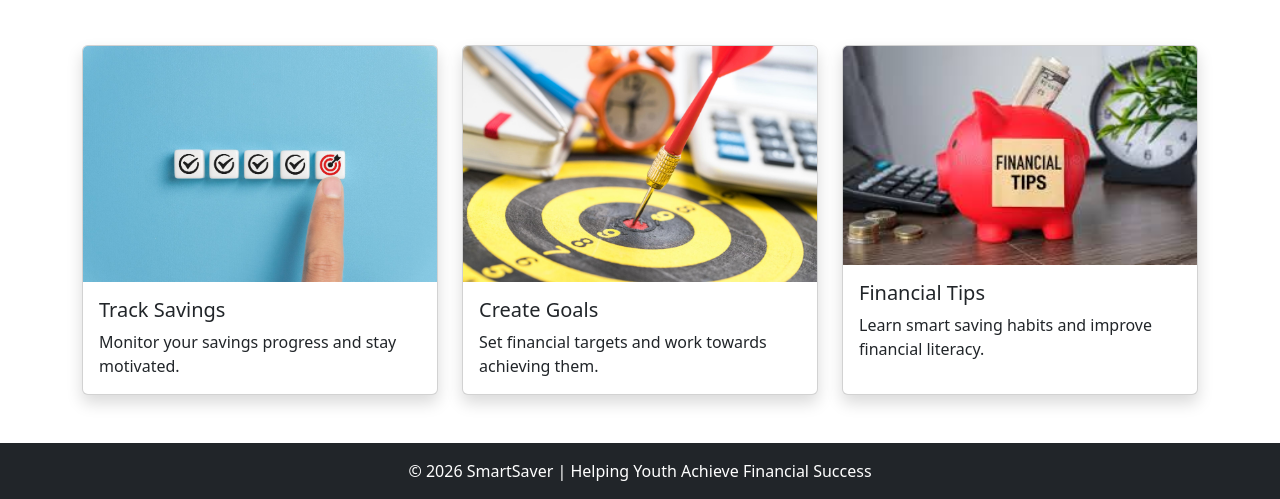
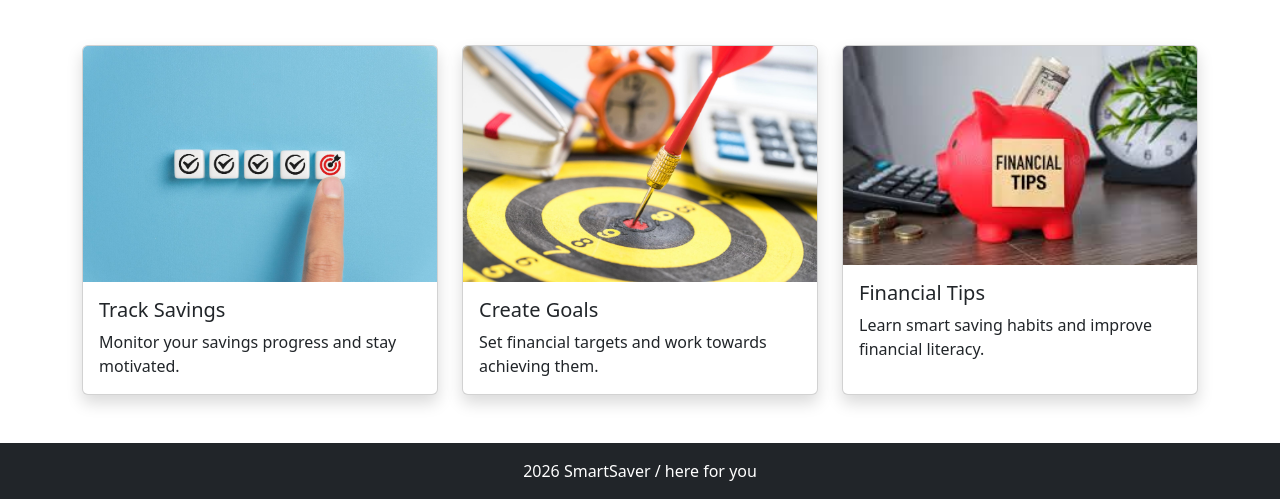
Before and after one commit to 0m4r-diarra/Project-Cat2, a plain HTML site: page index.html in a window 1280 px wide. Shown: the part 427-926 px from the top of the page. Drawn offline with nearby package versions, Linux system fonts and the light colour scheme.

```diff
--- a/index.html
+++ b/index.html
@@ -171,7 +171,7 @@
 <footer class="bg-dark text-white text-center p-3">
 
     <p class="mb-0">
-        © 2026 SmartSaver | Helping Youth Achieve Financial Success
+         2026 SmartSaver / here for you
     </p>
 
 </footer>
```
